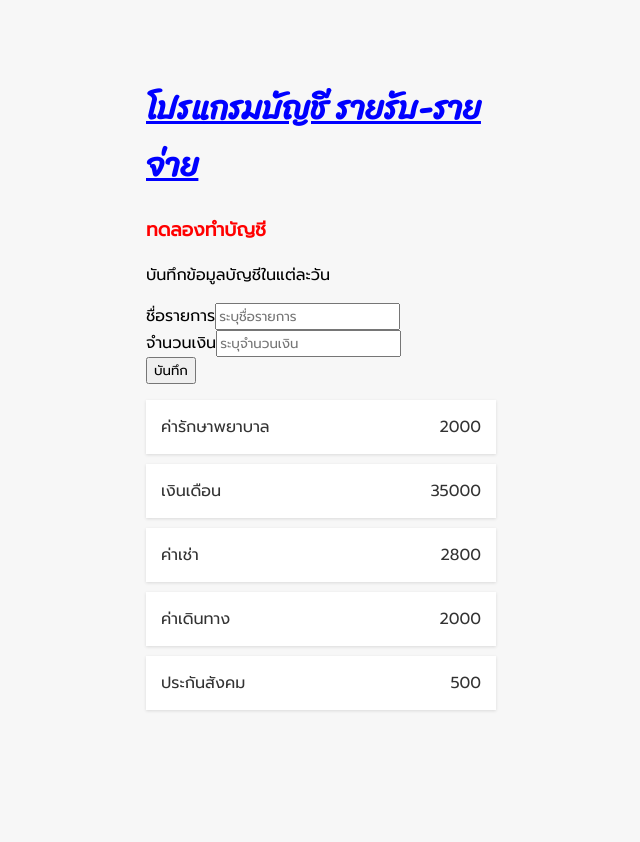
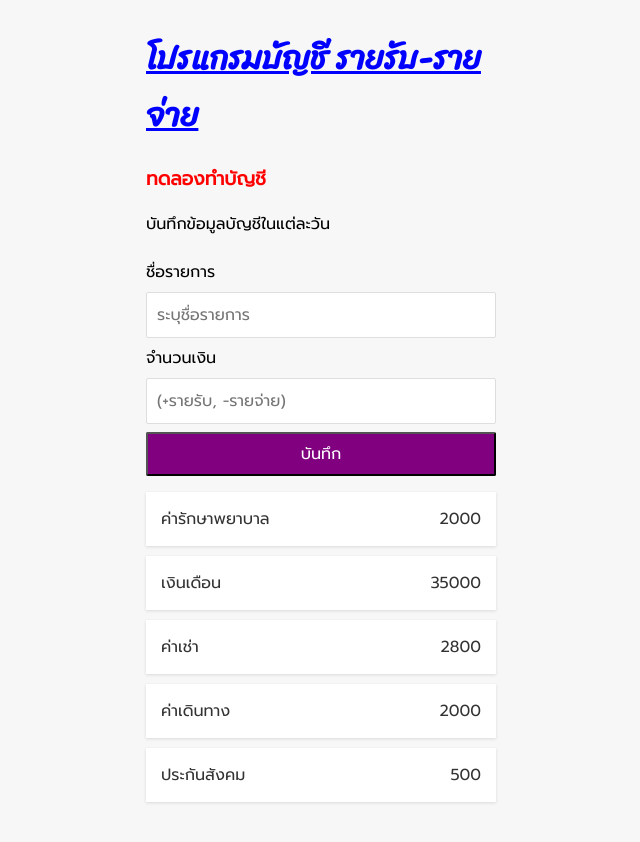
Before and after one commit to robocon/react-tutorial, a React (Create React App) app: page / in a window 1280 px wide. Shown: the whole page, without its empty margins (319-959 px from the left). Before the commit the page ends 800 px from the top, so only its background shows below. Built offline with nearby package versions, Linux system fonts and the light colour scheme.

Commit message:
จับค่า Input กับ preventDefault form

```diff
--- /dev/null
+++ b/src/components/FormComponent.css
@@ -0,0 +1,26 @@
+label{
+    display: inline-block;
+    margin: 8px 0;
+}
+input{
+    border: 1px solid #dedede;
+    border-radius: 2px;
+    display: block;
+    font-size: 16px;
+    padding: 10px;
+    width: 100%;
+}
+input:focus{
+    outline: none;
+}
+.btn{
+    background-color: purple;
+    color: white;
+    border-radius: 2px;
+    cursor: pointer;
+    display: block;
+    margin: 8px 0;
+    padding: 8px;
+    font-size: 16px;
+    width: 100%;
+}
--- a/src/components/FormComponent.js
+++ b/src/components/FormComponent.js
@@ -1,17 +1,33 @@
+import "./FormComponent.css"
+
 const FormComponent = () => {
+    const inputTitle = (event)=>{
+        console.log(event.target.value)
+    }
+
+    const inputPrice = (event)=>{
+        console.log(event.target.value)
+    }
+
+    const saveItem = (event) =>{
+        event.preventDefault()
+
+        console.log("บันทีกข้อมูลเรียบร้อย")
+    }
+
     return(
         <div>
-            <form>
+            <form method="POST" onSubmit={saveItem}>
                 <div className="form-control">
                     <label>ชื่อรายการ</label>
-                    <input type="text" name="title" placeholder="ระบุชื่อรายการ"/>
+                    <input type="text" name="title" placeholder="ระบุชื่อรายการ" onChange={inputTitle}/>
                 </div>
                 <div className="form-control">
                     <label>จำนวนเงิน</label>
-                    <input type="text" name="price" placeholder="ระบุจำนวนเงิน"/>
+                    <input type="number" name="price" placeholder="(+รายรับ, -รายจ่าย)" onChange={inputPrice}/>
                 </div>
                 <div>
-                    <button type="submit">บันทึก</button>
+                    <button type="submit" className="btn">บันทึก</button>
                 </div>
             </form>
         </div>
```
